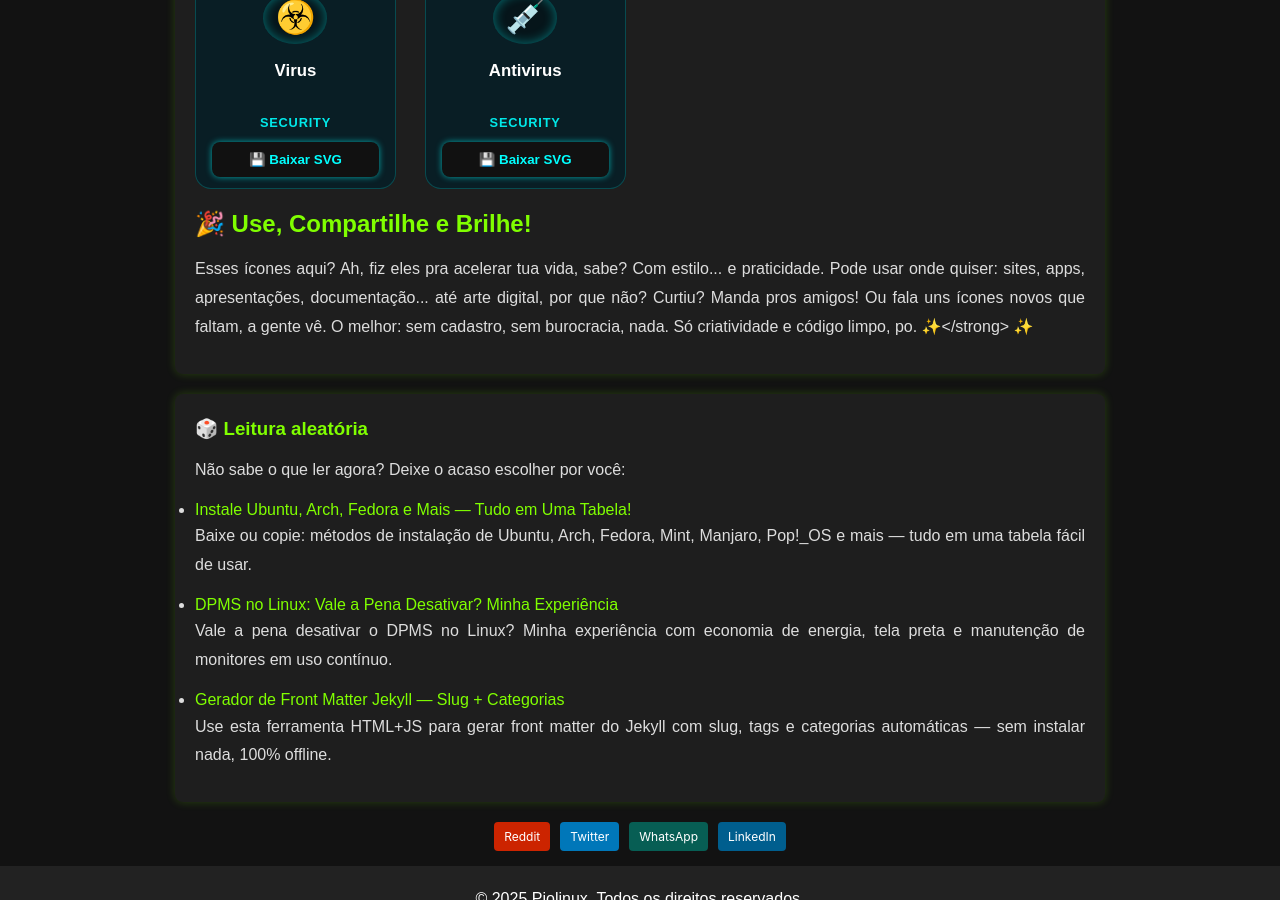
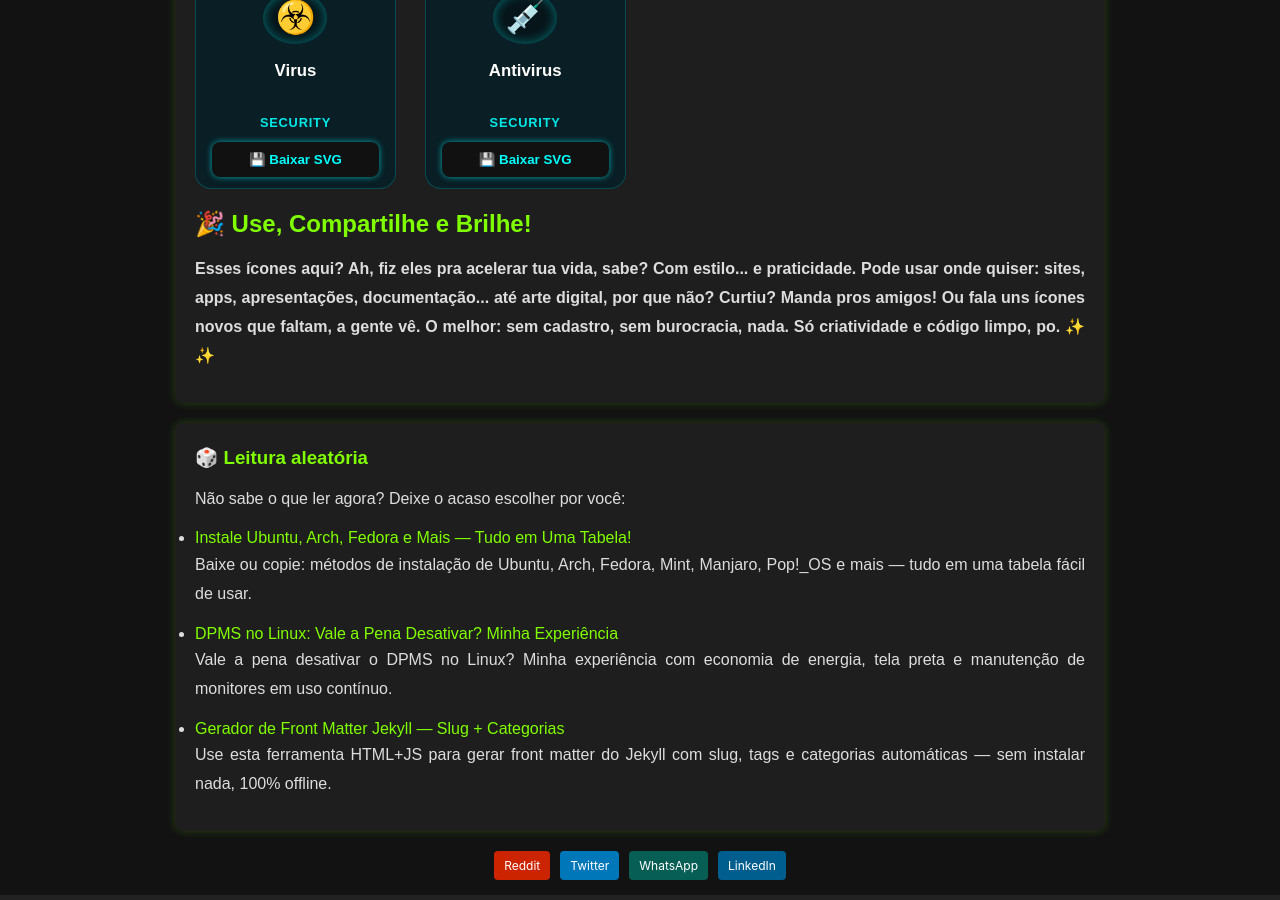
Before and after one commit to Piolinux/piolinux-site, a Jekyll site: the page built from _posts/2025-09-08-icones-neon-por-categoria-filtre-e-use.md, in a window 1280 px wide and 900 px high, scrolled down 3554 px. Built offline with Jekyll 4.4.1, drawn with Linux system fonts in a browser that asks for light colours.

Commit message:
Update 2025-09-08-icones-neon-por-categoria-filtre-e-use.md

```diff
--- a/_posts/2025-09-08-icones-neon-por-categoria-filtre-e-use.md
+++ b/_posts/2025-09-08-icones-neon-por-categoria-filtre-e-use.md
@@ -208,7 +208,7 @@ permalink: /icones-neon-tudo-em-um/
 <div>
     <h2>🎉 Use, Compartilhe e Brilhe!</h2>
     <p>
-      Esses ícones aqui? Ah, fiz eles pra acelerar tua vida, sabe? Com estilo... e praticidade. Pode usar onde quiser: sites, apps, apresentações, documentação... até arte digital, por que não? Curtiu? Manda pros amigos! Ou fala uns ícones novos que faltam, a gente vê. O melhor: sem cadastro, sem burocracia, nada. Só criatividade e código limpo, po. ✨</strong> ✨
+     <strong> Esses ícones aqui? Ah, fiz eles pra acelerar tua vida, sabe? Com estilo... e praticidade. Pode usar onde quiser: sites, apps, apresentações, documentação... até arte digital, por que não? Curtiu? Manda pros amigos! Ou fala uns ícones novos que faltam, a gente vê. O melhor: sem cadastro, sem burocracia, nada. Só criatividade e código limpo, po. ✨</strong> ✨
     </p>
   </div>
 
```
